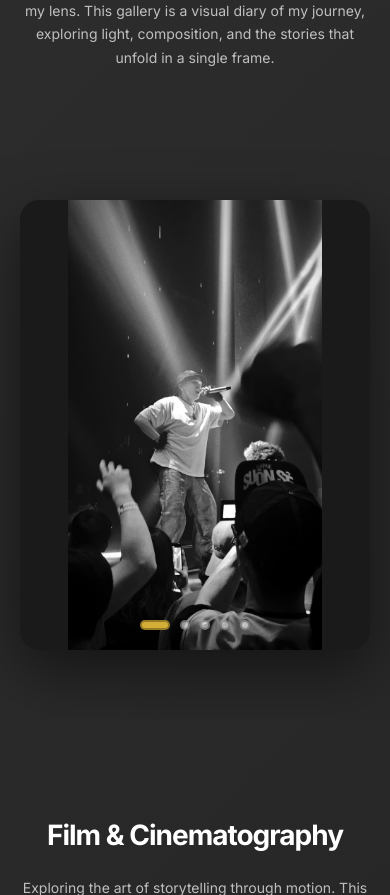
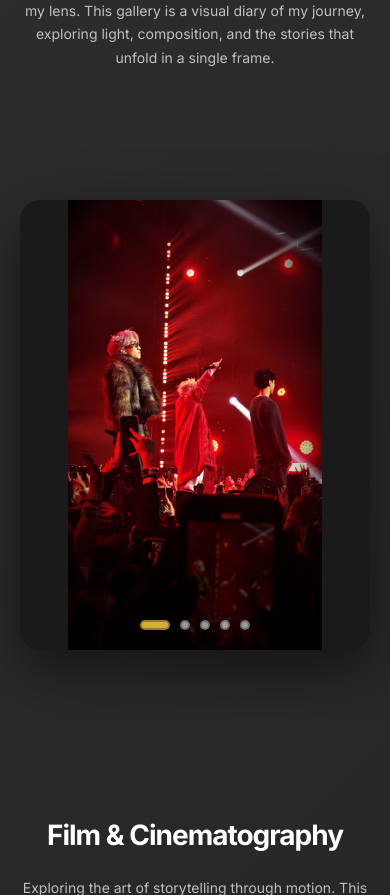
Before and after one commit to NguyenMinh993/portfolio, a Django app: page /photography/ in a window 390 px wide. Shown: the part 181-1076 px from the top of the page. Run offline with Django 5.2, Linux system fonts and the light colour scheme.

Commit message:
Wrap desktop showcase CSS in media query to fix mobile carousel display

```diff
--- a/portfolio/templates/portfolio/photography.html
+++ b/portfolio/templates/portfolio/photography.html
@@ -186,6 +186,8 @@
             animation: float 4s ease-in-out infinite;
         }
 
+        /* Desktop showcase styles - only apply on screens wider than 768px */
+        @media (min-width: 769px) {
             .showcase-container {
                 position: relative;
                 width: 100%;
@@ -202,6 +204,7 @@
                 border: 2px solid rgba(255, 255, 255, 0.1);
                 object-fit: cover;
                 transition: transform 0.3s ease;
+                background: #1a1a1a;
             }
 
             .showcase-image:hover {
@@ -249,13 +252,9 @@
                 z-index: 3;
             }
 
-        /* Ensure all showcase images use contain on mobile */
-        .showcase-image {
-            background: #1a1a1a;
-        }
-
             .showcase-dots {
                 display: none;
+            }
         }
 
         .showcase-container {
```
Lines whose indentation alone changed are shown as unchanged.
